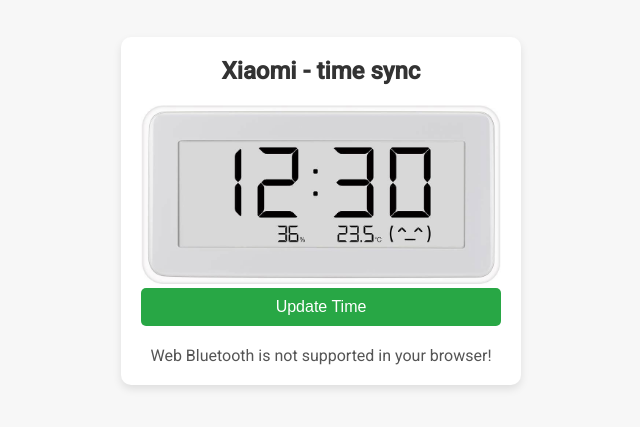
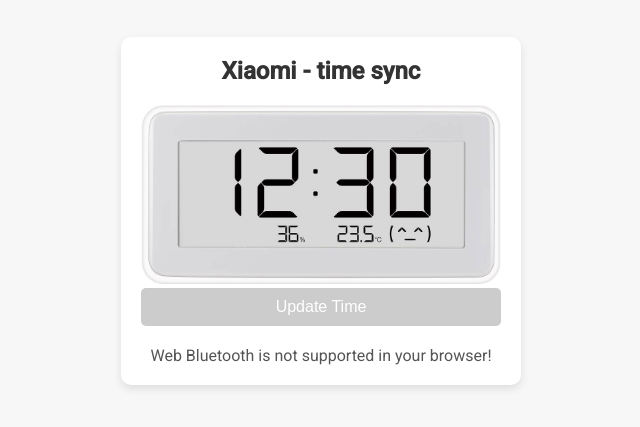
Before and after one commit to jhkst/mijia-clock, a plain HTML site: page index.html in a window 1280 px wide. Shown: the part 189-616 px from the top of the page, without its empty margins (319-959 px from the left). Drawn offline with Linux system fonts and the light colour scheme.

Commit message:
style for disabled button

```diff
--- a/style.css
+++ b/style.css
@@ -52,6 +52,12 @@
     font-weight: 500;
   }
 
+  button:disabled {
+    background-color: #ccc;
+    color: #fff;
+    cursor: not-allowed;
+  }
+
   button:hover {
     background-color: #218838;
   }
```
